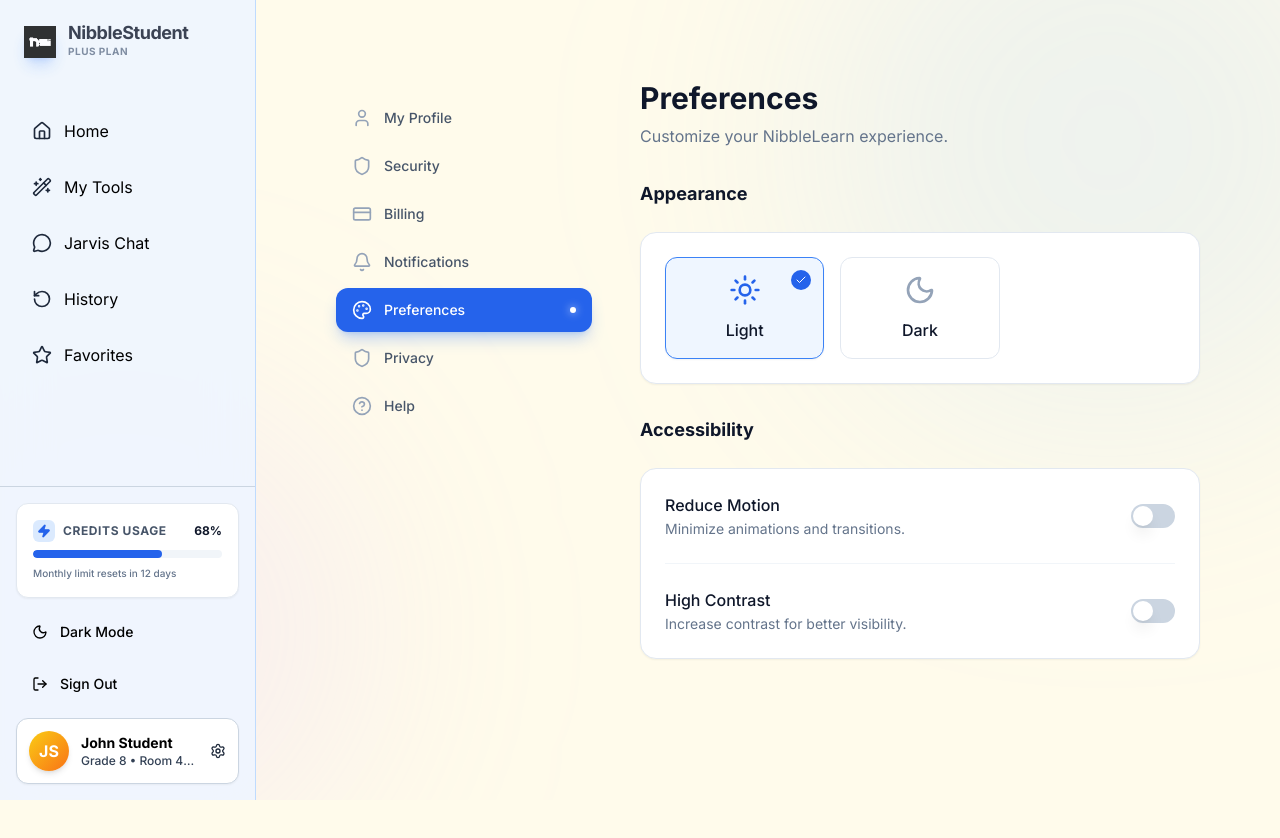
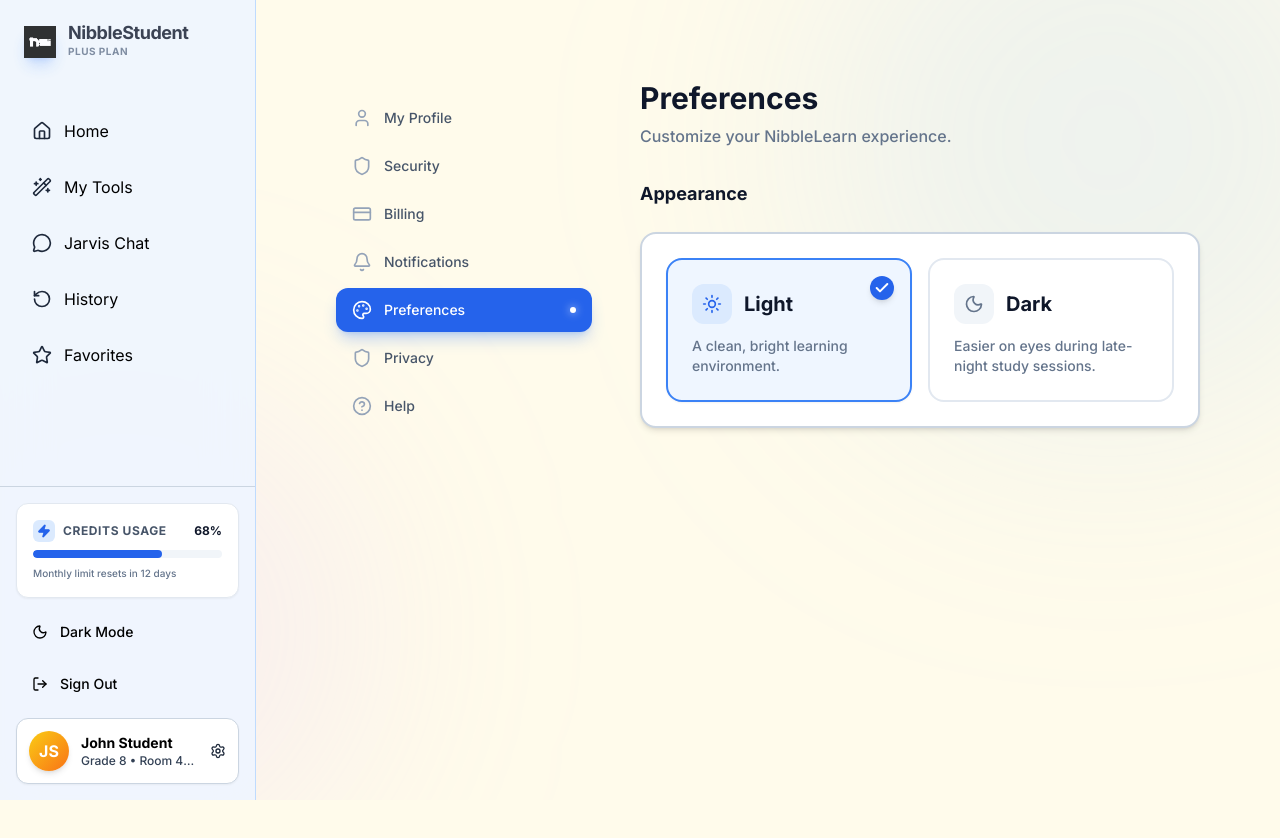
Before and after one commit to CodeCrafter19programmer/nibble-learn, a Next.js app: page /student/settings/preferences in a window 1280 px wide. Shown: the top 838 px of the page. Built offline with nearby package versions, Linux system fonts and the light colour scheme.

Commit message:
feat(student): removed accessibility section from preferences; expanded appearance toggle design

```diff
--- a/src/app/student/settings/preferences/page.tsx
+++ b/src/app/student/settings/preferences/page.tsx
@@ -3,9 +3,7 @@
 import React from "react"
 import { SettingsSection } from "@/components/settings/SettingsSection"
 import { SettingsCard, SettingsCardContent } from "@/components/settings/SettingsCard"
-import { Label } from "@/components/ui/label"
-import { Switch } from "@/components/ui/switch"
-import { Check, Moon, Sun, Smartphone } from "lucide-react"
+import { Check, Moon, Sun } from "lucide-react"
 import { useStudentTheme } from "@/components/student/StudentThemeContext"
 import { cn } from "@/lib/utils"
 
@@ -24,44 +22,50 @@ export default function StudentPreferencesPage() {
         <div className="space-y-8">
             <div>
                 <h1 className={cn("text-3xl font-bold mb-2", isLight ? "text-slate-900" : "text-white")}>Preferences</h1>
-                <p className={isLight ? "text-slate-500" : "text-white/60"}>Customize your NibbleLearn experience.</p>
+                <p className={cn("font-medium", isLight ? "text-slate-500" : "text-blue-200/80")}>Customize your NibbleLearn experience.</p>
             </div>
 
             <SettingsSection title="Appearance" variant={variant}>
-                <SettingsCard variant={variant}>
-                    <SettingsCardContent className="grid grid-cols-1 md:grid-cols-3 gap-4">
+                <SettingsCard variant={variant} className={cn(isLight && "bg-white border-2 border-slate-300 shadow-md")}>
+                    <SettingsCardContent className="grid grid-cols-1 md:grid-cols-2 gap-4">
                         {[
-                            { id: "light", label: "Light", icon: Sun, active: isLight },
-                            { id: "dark", label: "Dark", icon: Moon, active: !isLight },
-                            // { id: "system", label: "System", icon: Smartphone, active: false },
+                            { id: "light", label: "Light", icon: Sun, active: isLight, desc: "A clean, bright learning environment." },
+                            { id: "dark", label: "Dark", icon: Moon, active: !isLight, desc: "Easier on eyes during late-night study sessions." },
                         ].map((t) => (
                             <button
                                 key={t.id}
                                 onClick={() => handleThemeSelect(t.id as 'light' | 'dark')}
                                 className={cn(
-                                    "relative flex flex-col items-center justify-center p-4 rounded-xl border transition-all",
+                                    "relative flex flex-col items-center justify-center p-6 rounded-2xl transition-all duration-300 text-left items-start",
                                     isLight
                                         ? t.active
-                                            ? "bg-blue-50 border-blue-500 shadow-sm"
-                                            : "bg-white border-slate-200 hover:border-blue-200 hover:bg-slate-50"
+                                            ? "bg-blue-50 border-2 border-blue-500 shadow-sm"
+                                            : "bg-white border-2 border-slate-200 hover:border-blue-300 hover:bg-slate-50"
                                         : t.active
-                                            ? "bg-violet-600/20 border-violet-500/50"
-                                            : "bg-white/5 border-white/10 hover:bg-white/10"
+                                            ? "bg-blue-600/20 border-2 border-blue-500 shadow-lg shadow-blue-500/10"
+                                            : "bg-black/20 border-2 border-white/10 hover:bg-white/10 hover:border-white/30"
                                 )}
                             >
-                                <t.icon className={cn(
-                                    "w-8 h-8 mb-3",
-                                    isLight
-                                        ? t.active ? "text-blue-600" : "text-slate-400"
-                                        : t.active ? "text-violet-300" : "text-white/60"
-                                )} />
-                                <span className={cn("font-medium", isLight ? "text-slate-900" : "text-white")}>{t.label}</span>
+                                <div className="flex items-center gap-3 mb-2">
+                                    <div className={cn(
+                                        "w-10 h-10 rounded-xl flex items-center justify-center transition-all",
+                                        isLight
+                                            ? t.active ? "bg-blue-100 text-blue-600" : "bg-slate-100 text-slate-500"
+                                            : t.active ? "bg-blue-500 text-white" : "bg-white/10 text-white/50"
+                                    )}>
+                                        <t.icon className="w-5 h-5" />
+                                    </div>
+                                    <span className={cn("text-xl font-bold", isLight ? "text-slate-900" : "text-white")}>{t.label}</span>
+                                </div>
+                                <p className={cn("text-sm font-medium mt-1", isLight ? "text-slate-500" : "text-white/60")}>
+                                    {t.desc}
+                                </p>
                                 {t.active && (
                                     <div className={cn(
-                                        "absolute top-3 right-3 w-5 h-5 rounded-full flex items-center justify-center",
-                                        isLight ? "bg-blue-600" : "bg-violet-500"
+                                        "absolute top-4 right-4 w-6 h-6 rounded-full flex items-center justify-center shadow-md slide-in-from-bottom-1",
+                                        isLight ? "bg-blue-600" : "bg-blue-500"
                                     )}>
-                                        <Check className="w-3 h-3 text-white" />
+                                        <Check className="w-4 h-4 text-white stroke-[3]" />
                                     </div>
                                 )}
                             </button>
@@ -69,27 +73,6 @@ export default function StudentPreferencesPage() {
                     </SettingsCardContent>
                 </SettingsCard>
             </SettingsSection>
-
-            <SettingsSection title="Accessibility" variant={variant}>
-                <SettingsCard variant={variant}>
-                    <SettingsCardContent className="space-y-6">
-                        <div className="flex items-center justify-between">
-                            <div className="space-y-0.5">
-                                <Label className={cn("text-base", isLight ? "text-slate-900" : "text-white")}>Reduce Motion</Label>
-                                <p className={cn("text-sm", isLight ? "text-slate-500" : "text-white/50")}>Minimize animations and transitions.</p>
-                            </div>
-                            <Switch className={isLight ? "data-[state=checked]:bg-blue-600" : ""} />
-                        </div>
-                        <div className={cn("flex items-center justify-between border-t pt-6", isLight ? "border-slate-100" : "border-white/5")}>
-                            <div className="space-y-0.5">
-                                <Label className={cn("text-base", isLight ? "text-slate-900" : "text-white")}>High Contrast</Label>
-                                <p className={cn("text-sm", isLight ? "text-slate-500" : "text-white/50")}>Increase contrast for better visibility.</p>
-                            </div>
-                            <Switch className={isLight ? "data-[state=checked]:bg-blue-600" : ""} />
-                        </div>
-                    </SettingsCardContent>
-                </SettingsCard>
-            </SettingsSection>
         </div>
     )
 }
```
